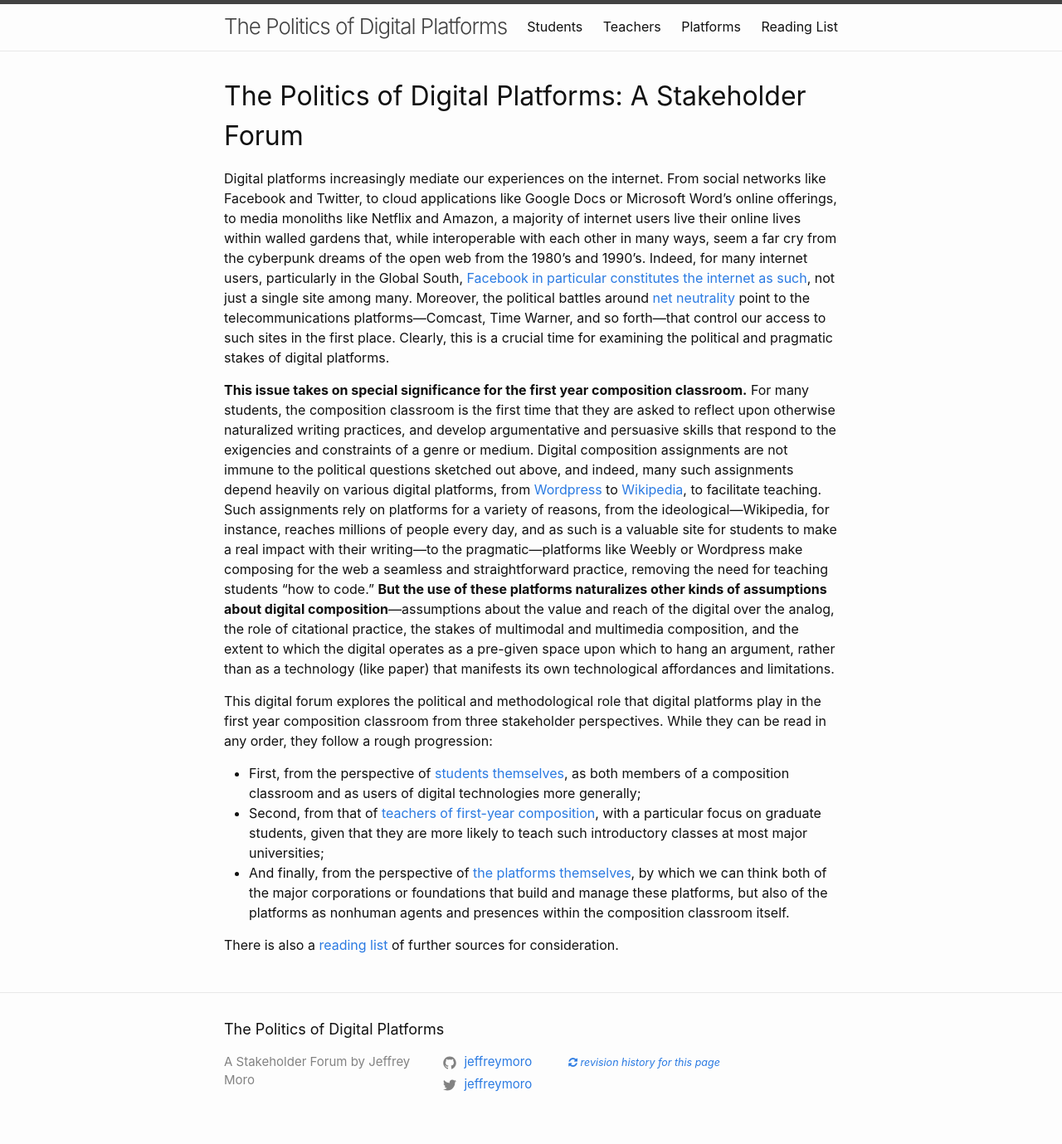
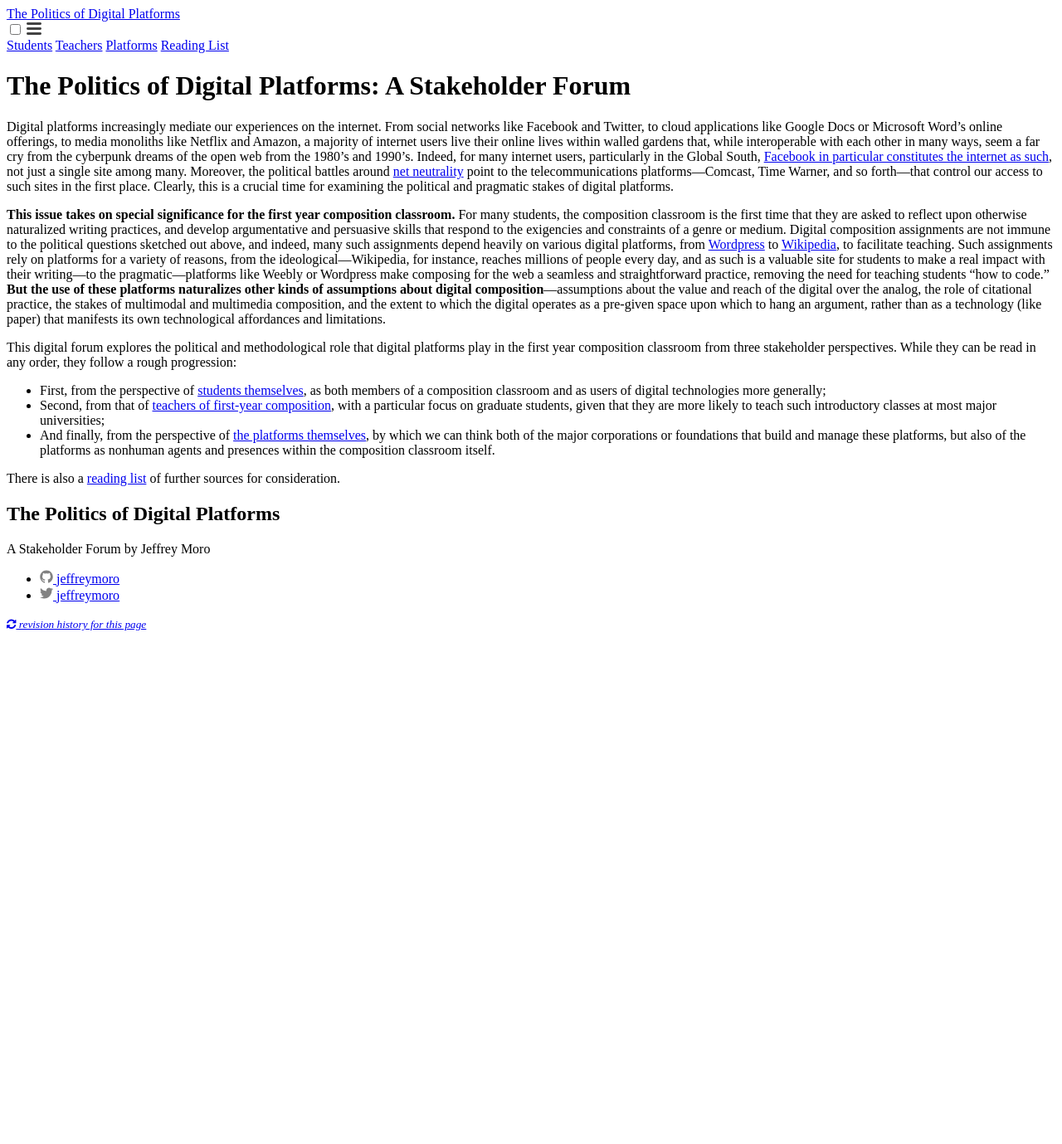
Before and after one commit to jeffreymoro/engl101-example-digital-forum, a Jekyll site: the page built from index.md, in a window 1280 px wide. Shown: the whole page at 83% size. Built offline with Jekyll 4.4.1, drawn with Linux system fonts in a browser that asks for light colours; nearby versions of some CDN libraries; our own code applies the rules of GitHub Pages for plain Markdown files; after the commit the page ends 900 px from its top, so only the background shows below that.

Commit message:
fix styles links

```diff
--- a/_includes/head.html
+++ b/_includes/head.html
@@ -6,13 +6,13 @@
   <title>{% if page.title %}{{ page.title | escape }}{% else %}{{ site.title | escape }}{% endif %}</title>
   <meta name="description" content="{{ page.excerpt | default: site.description | strip_html | normalize_whitespace | truncate: 160 | escape }}">
 
-  <link rel="stylesheet" href="{{ "/assets/css/style.css" | relative_url }}">
+  <link rel="stylesheet" href="{{ "/611-digital-forum/assets/css/style.css" | relative_url }}">
   <link rel="canonical" href="{{ page.url | replace:'index.html','' | absolute_url }}">
   <link rel="alternate" type="application/rss+xml" title="{{ site.title | escape }}" href="{{ "/feed.xml" | relative_url }}">
 
   <!-- Icons -->
-  <link rel="apple-touch-icon-precomposed" sizes="144x144" href="/assets/apple-touch-icon-144-precomposed.png">
-  <link rel="shortcut icon" href="/assets/favicon.ico">
+  <link rel="apple-touch-icon-precomposed" sizes="144x144" href="/611-digital-forum/assets/apple-touch-icon-144-precomposed.png">
+  <link rel="shortcut icon" href="/611-digital-forum/assets/favicon.ico">
 
   <link rel="stylesheet" href="https://maxcdn.bootstrapcdn.com/font-awesome/4.7.0/css/font-awesome.min.css">
 
```
